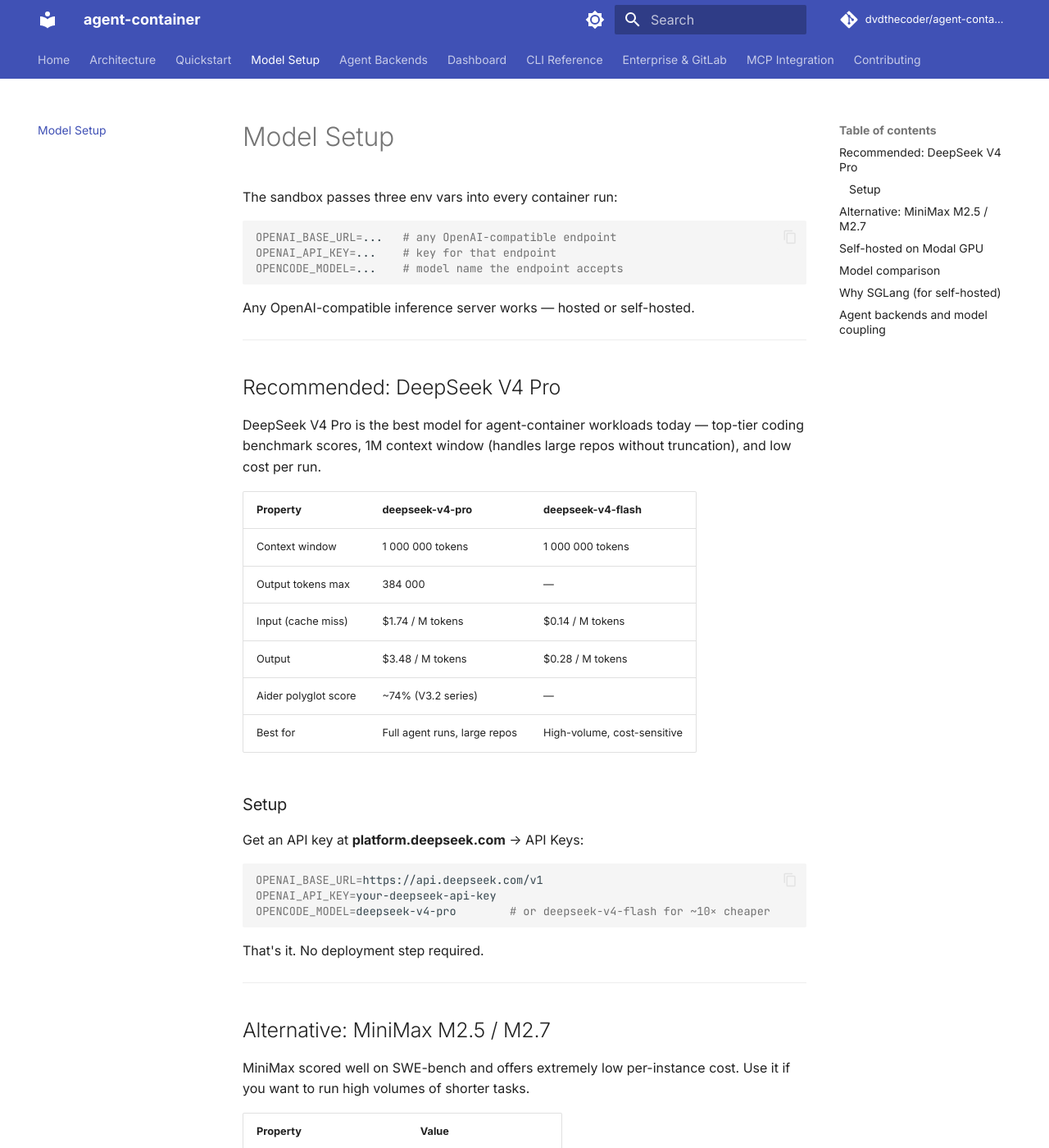
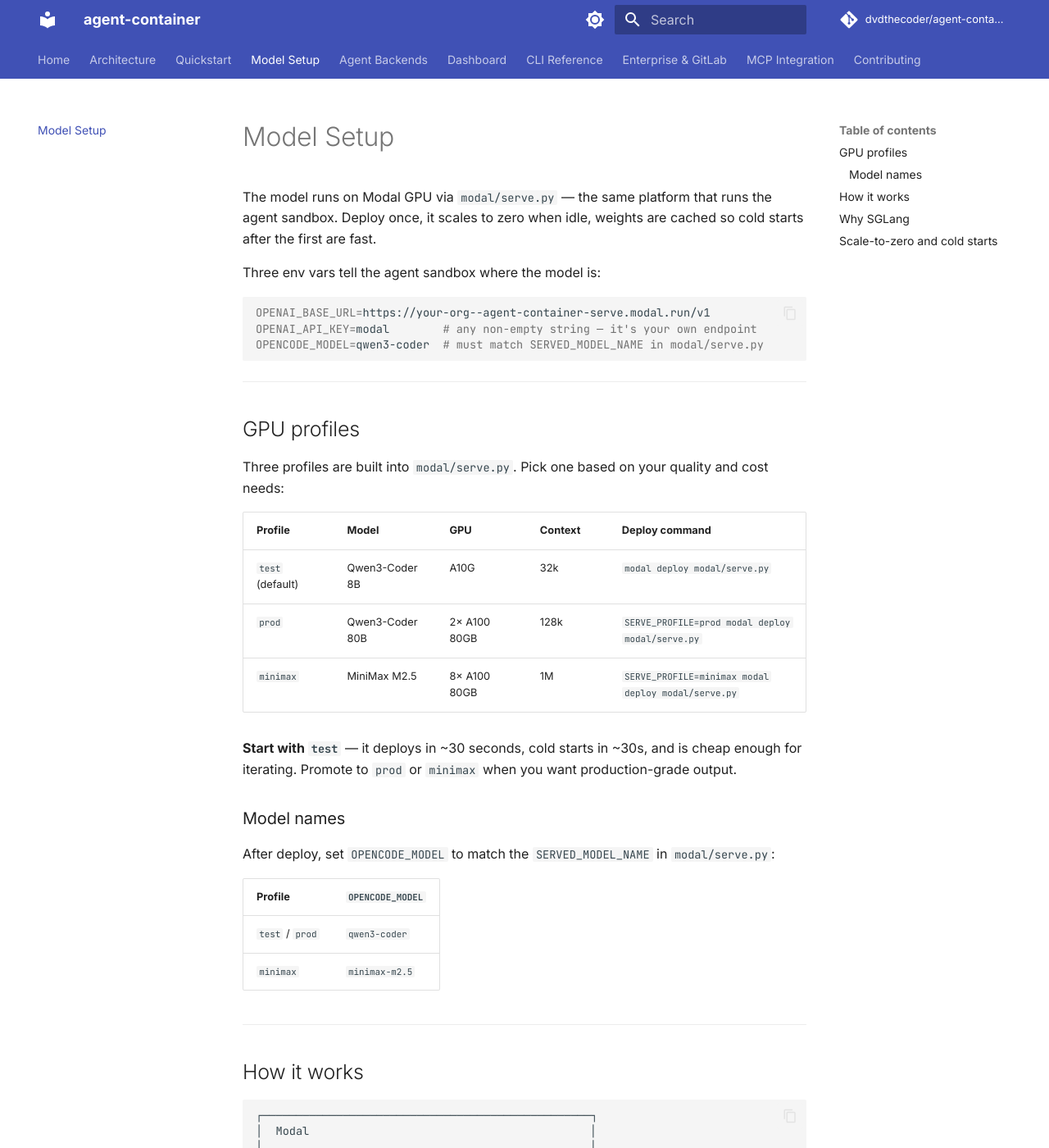
Before and after one commit to dvdthecoder/agent-container, an MkDocs documentation site: the page built from docs/models.md, in a window 1280 px wide and 1400 px high. Shown: the whole window at 82% size. Built offline with MkDocs 1.6.1 and Material for MkDocs 9.7.7, drawn with Linux system fonts in a browser that asks for light colours; comment, search, counter and statistics services are not loaded; some of the changed text lies outside the part shown.

Commit message:
fix(sandbox): stop leaking Modal apps + restrict setup to Modal-only
Container leak fix:
- Remove modal.App.lookup() per run — each run was creating a named
  Modal app (agent-container-{uuid}) that accumulated and never cleaned
  up. 61 leaked apps confirmed. Sandbox.create() works without an app
  arg; each sandbox gets its own ID automatically.
- Remove unused `uuid` import

Docs overhaul (closes #58):
- .env.example: remove all external provider options (DeepSeek, MiniMax
  hosted, GitHub Models). Single setup: deploy modal/serve.py → paste URL
- README: rewrite quickstart to 3 steps, architecture diagram updated,
  model section replaced with GPU profiles table
- docs/quickstart.md: rewritten around Modal-only flow, no branching
- docs/models.md: remove external provider comparison, focus on GPU
  profiles, SGLang RadixAttention, cold start times
- docs/agents.md: opencode section updated — points at Modal endpoint,
  no DeepSeek/MiniMax references; comparison table updated

Co-Authored-By: Claude Sonnet 4.6 <noreply@anthropic.com>

````diff
--- a/docs/agents.md
+++ b/docs/agents.md
@@ -25,19 +25,20 @@ spec = AgentTaskSpec(
 
 ## OpenCode (default)
 
-[OpenCode](https://opencode.ai) is an open-source coding agent designed to work with any
-OpenAI-compatible model endpoint.
+[OpenCode](https://opencode.ai) is an open-source coding agent that runs inside the sandbox and
+talks to your self-hosted model endpoint on Modal.
 
 ```bash
 AGENT_BACKEND=opencode   # or omit — this is the default
-OPENAI_BASE_URL=...
-OPENAI_API_KEY=...
-OPENCODE_MODEL=...
+
+# Set after deploying modal/serve.py:
+OPENAI_BASE_URL=https://your-org--agent-container-serve.modal.run/v1
+OPENAI_API_KEY=modal
+OPENCODE_MODEL=qwen3-coder   # or minimax-m2.5
 ```
 
-**Best for**: teams wanting the best quality-to-cost ratio. Point `OPENAI_BASE_URL` at DeepSeek's
-API (`deepseek-v4-pro`) for ~74% aider score at ~$1–3/run, or at a self-hosted SGLang endpoint
-for full air-gap deployments. The model is fully under your control.
+**Best for**: the default setup. Everything stays on Modal — no external API keys, no code leaves
+your infrastructure.
 
 Invoked inside the container as:
 ```bash
@@ -64,11 +65,8 @@ claude --print "<task prompt>"
 ```
 
 !!! warning "Privacy note"
-    Claude Code sends prompts to Anthropic's API. Code context leaves your network.
-    Use the `opencode` backend with SGLang if full air-gap is required.
-
-**Best for**: teams already using Claude Code who want consistent agent behaviour between their
-local sessions and automated sandbox runs.
+    Claude Code sends prompts to Anthropic's API. Code context leaves your Modal sandbox.
+    Use the `opencode` backend for full air-gap.
 
 ---
 
@@ -88,8 +86,9 @@ Invoked inside the container as:
 gemini --yolo -p "<task prompt>"
 ```
 
-**Best for**: teams already on GCP who need to stay within Google's infrastructure. Vertex AI
-backend keeps prompts within your GCP project.
+!!! note "Air-gap with Vertex AI"
+    Using Vertex AI keeps prompts within your GCP project. For full on-prem air-gap, use the
+    `opencode` backend with your self-hosted Modal endpoint.
 
 ---
 
@@ -97,10 +96,10 @@ backend keeps prompts within your GCP project.
 
 | | OpenCode | Claude Code | Gemini CLI |
 |---|---|---|---|
-| Model | Any via `OPENAI_BASE_URL` | Anthropic API | Google AI / Vertex |
-| Open source | ✅ | ❌ | ✅ |
-| Air-gap capable | ✅ (with SGLang or MiniMax) | ❌ | ✅ (Vertex AI) |
-| Recommended model | deepseek-v4-pro (~74% aider) | Claude Sonnet 4.5 | Gemini 2.5 Pro |
+| Model | Self-hosted on Modal | Anthropic API | Google AI / Vertex |
+| External API key needed | ❌ | ✅ | ✅ |
+| Air-gap capable | ✅ | ❌ | ✅ (Vertex AI) |
+| Default | ✅ | ❌ | ❌ |
 
 ---
 
--- a/docs/models.md
+++ b/docs/models.md
@@ -1,120 +1,89 @@
 # Model Setup
 
-The sandbox passes three env vars into every container run:
+The model runs on Modal GPU via `modal/serve.py` — the same platform that runs the agent sandbox.
+Deploy once, it scales to zero when idle, weights are cached so cold starts after the first are fast.
+
+Three env vars tell the agent sandbox where the model is:
 
 ```bash
-OPENAI_BASE_URL=...   # any OpenAI-compatible endpoint
-OPENAI_API_KEY=...    # key for that endpoint
-OPENCODE_MODEL=...    # model name the endpoint accepts
-```
-
-Any OpenAI-compatible inference server works — hosted or self-hosted.
-
----
-
-## Recommended: DeepSeek V4 Pro
-
-DeepSeek V4 Pro is the best model for agent-container workloads today — top-tier coding benchmark
-scores, 1M context window (handles large repos without truncation), and low cost per run.
-
-| Property | deepseek-v4-pro | deepseek-v4-flash |
-|---|---|---|
-| Context window | 1 000 000 tokens | 1 000 000 tokens |
-| Output tokens max | 384 000 | — |
-| Input (cache miss) | $1.74 / M tokens | $0.14 / M tokens |
-| Output | $3.48 / M tokens | $0.28 / M tokens |
-| Aider polyglot score | ~74% (V3.2 series) | — |
-| Best for | Full agent runs, large repos | High-volume, cost-sensitive |
-
-### Setup
-
-Get an API key at **platform.deepseek.com** → API Keys:
-
-```bash
-OPENAI_BASE_URL=https://api.deepseek.com/v1
-OPENAI_API_KEY=your-deepseek-api-key
-OPENCODE_MODEL=deepseek-v4-pro        # or deepseek-v4-flash for ~10× cheaper
-```
-
-That's it. No deployment step required.
-
----
-
-## Alternative: MiniMax M2.5 / M2.7
-
-MiniMax scored well on SWE-bench and offers extremely low per-instance cost. Use it if you want
-to run high volumes of shorter tasks.
-
-| Property | Value |
-|---|---|
-| Context window | 1 000 000 tokens |
-| Cost (SWE-bench instance) | $0.073 |
-| Architecture | MoE + Lightning Attention |
-| Latest model | MiniMax-M2.7 |
-
-```bash
-OPENAI_BASE_URL=https://api.minimax.io/v1
-OPENAI_API_KEY=your-minimax-api-key   # platform.minimax.io → API Keys
-OPENCODE_MODEL=MiniMax-M2.5           # or MiniMax-M2.7 (latest), MiniMax-M2.5-highspeed
+OPENAI_BASE_URL=https://your-org--agent-container-serve.modal.run/v1
+OPENAI_API_KEY=modal        # any non-empty string — it's your own endpoint
+OPENCODE_MODEL=qwen3-coder  # must match SERVED_MODEL_NAME in modal/serve.py
 ```
 
 ---
 
-## Self-hosted on Modal GPU
+## GPU profiles
 
-For full air-gap or maximum control, deploy the model on Modal. Three profiles:
+Three profiles are built into `modal/serve.py`. Pick one based on your quality and cost needs:
 
-| Profile | Model | GPU | Context | Command |
+| Profile | Model | GPU | Context | Deploy command |
 |---|---|---|---|---|
-| `test` | Qwen3-Coder 8B | A10G | 32 k | `modal deploy modal/serve.py` |
-| `prod` | Qwen3-Coder 80B | 2× A100 80GB | 128 k | `SERVE_PROFILE=prod modal deploy modal/serve.py` |
-| `minimax` | MiniMax M2.5 | 8× A100 80GB | 1 M | `SERVE_PROFILE=minimax modal deploy modal/serve.py` |
+| `test` (default) | Qwen3-Coder 8B | A10G | 32k | `modal deploy modal/serve.py` |
+| `prod` | Qwen3-Coder 80B | 2× A100 80GB | 128k | `SERVE_PROFILE=prod modal deploy modal/serve.py` |
+| `minimax` | MiniMax M2.5 | 8× A100 80GB | 1M | `SERVE_PROFILE=minimax modal deploy modal/serve.py` |
 
-After deployment Modal prints the endpoint URL:
+**Start with `test`** — it deploys in ~30 seconds, cold starts in ~30s, and is cheap enough for
+iterating. Promote to `prod` or `minimax` when you want production-grade output.
 
-```bash
-OPENAI_BASE_URL=https://your-org--agent-container-serve.modal.run/v1
-OPENAI_API_KEY=modal
-OPENCODE_MODEL=deepseek-v4-pro    # or minimax-m2.5 / qwen3-coder
-```
+### Model names
+
+After deploy, set `OPENCODE_MODEL` to match the `SERVED_MODEL_NAME` in `modal/serve.py`:
+
+| Profile | `OPENCODE_MODEL` |
+|---|---|
+| `test` / `prod` | `qwen3-coder` |
+| `minimax` | `minimax-m2.5` |
 
 ---
 
-## Model comparison
+## How it works
 
-| Model | Aider score | Cost/run (est.) | Context | Hosted API |
-|---|---|---|---|---|
-| GPT-5 | 88% | $17–29 | — | OpenAI |
-| Gemini 2.5 Pro | 83% | $45–50 | 1M | Google |
-| o3 | 77% | $13.75 | — | OpenAI |
-| **DeepSeek V4 Pro** | **~74%** | **~$1–3** | **1M** | **DeepSeek** |
-| DeepSeek V4 Flash | — | ~$0.10–0.30 | 1M | DeepSeek |
-| MiniMax M2.5 | (SWE-bench #1) | ~$0.07/instance | 1M | MiniMax |
+```
+┌─────────────────────────────────────────────────┐
+│  Modal                                          │
+│                                                 │
+│  Agent sandbox          Model server            │
+│  ┌──────────────┐       ┌─────────────────┐     │
+│  │ opencode     │──────▶│ SGLang          │     │
+│  │ (your task)  │ HTTP  │ Qwen3-Coder     │     │
+│  └──────────────┘       │ or MiniMax M2.5 │     │
+│                         └─────────────────┘     │
+└─────────────────────────────────────────────────┘
+```
 
-DeepSeek V4 Pro hits the quality/cost sweet spot for automated agent runs in CI — good enough
-to ship production PRs, cheap enough to run on every PR or nightly.
+The sandbox and the model server communicate over Modal's internal network. No traffic leaves Modal.
 
 ---
 
-## Why SGLang (for self-hosted)
+## Why SGLang
 
 SGLang's **RadixAttention** automatically caches shared KV prefixes across requests. Agent runs
-against the same repo repeatedly re-use the cached representation of the system prompt and repo
-context — only the task-specific tokens are computed from scratch.
+against the same repo re-use the cached system prompt and repo context — only task-specific tokens
+are computed fresh.
 
 This matters for agent-container because:
 
 - Every run against the same repo shares a large common prefix (system prompt + file tree)
-- Multiple CI runs against the same repo in parallel hit the cache simultaneously
+- Multiple CI runs against the same repo in parallel all hit the prefix cache
+
+Benchmark: `make test-e2e` covers end-to-end wall time. Issue #48 tracks a formal throughput
+comparison at 1/4/8 concurrent runs.
 
 ---
 
-## Agent backends and model coupling
+## Scale-to-zero and cold starts
 
-| Backend | Model source |
+Modal scales the model server to zero after `scaledown_window` seconds of inactivity (5–10 min
+depending on profile). You pay only for active inference time.
+
+Cold start times (first request after scale-down):
+
+| Profile | Cold start |
 |---|---|
-| `opencode` | Any endpoint via `OPENAI_BASE_URL` — DeepSeek, MiniMax, or self-hosted |
-| `claude` | Anthropic API (`ANTHROPIC_API_KEY`) |
-| `gemini` | Google AI / Vertex (`GEMINI_API_KEY`) |
+| `test` | ~30s |
+| `prod` | ~2–3 min |
+| `minimax` | ~5–8 min |
 
-The `opencode` backend is the default. Swap the three env vars to change models — no code changes.
+Model weights are stored in a Modal Volume (`agent-container-models`) and are not re-downloaded
+on cold start after the first deploy.
--- a/docs/quickstart.md
+++ b/docs/quickstart.md
@@ -1,27 +1,34 @@
 # Quickstart
 
-Get your first agent task running in under 5 minutes.
+Get your first agent task running in under 10 minutes.
 
 ## Prerequisites
 
 - Python 3.11+
 - A [Modal](https://modal.com) account (free tier works)
 - A GitHub personal access token
-- A DeepSeek API key — get one at [platform.deepseek.com](https://platform.deepseek.com) (recommended)
-  or any other OpenAI-compatible model endpoint
 
 ## 1. Install
 
 ```bash
 pip install agent-container
+modal token new   # browser prompt — saves token to ~/.modal.toml
 ```
 
-## 2. Get a Modal token
+## 2. Deploy your model
+
+Everything runs on Modal — including the model. Deploy it once and it scales to zero when idle.
 
 ```bash
-pip install modal
-modal token new
-# follow the browser prompt — saves token to ~/.modal.toml
+modal deploy modal/serve.py                        # Qwen3-Coder 8B  — A10G        (start here)
+SERVE_PROFILE=prod    modal deploy modal/serve.py  # Qwen3-Coder 80B — 2×A100 80GB (production)
+SERVE_PROFILE=minimax modal deploy modal/serve.py  # MiniMax M2.5    — 8×A100 80GB (best quality)
+```
+
+Modal prints the endpoint URL after deploy — you need it in the next step:
+
+```
+✓ Created web endpoint: https://your-org--agent-container-serve.modal.run
 ```
 
 ## 3. Configure
@@ -30,30 +37,21 @@ modal token new
 cp .env.example .env
 ```
 
-Edit `.env` — the minimum required fields:
+Fill in three things:
 
 ```bash
-# Modal — sandbox compute
+# Modal credentials
 MODAL_TOKEN_ID=ak-...
 MODAL_TOKEN_SECRET=as-...
 
-# GitHub
+# Your model endpoint (URL from step 2)
+OPENAI_BASE_URL=https://your-org--agent-container-serve.modal.run/v1
+OPENAI_API_KEY=modal
+OPENCODE_MODEL=qwen3-coder   # or minimax-m2.5 — see modal/serve.py
+
+# GitHub token — Contents (read) + Pull Requests (read/write)
 GITHUB_TOKEN=ghp_...
-
-# Model — DeepSeek V4 Pro (recommended: ~74% aider score, ~$1-3/run, 1M context)
-OPENAI_BASE_URL=https://api.deepseek.com/v1
-OPENAI_API_KEY=your-deepseek-api-key
-OPENCODE_MODEL=deepseek-v4-pro
 ```
-
-!!! tip "Self-hosted model (optional)"
-    To run the model on your own Modal GPU instead:
-    ```bash
-    SERVE_PROFILE=minimax modal deploy modal/serve.py  # MiniMax M2.5, 8× A100
-    SERVE_PROFILE=prod    modal deploy modal/serve.py  # Qwen3-Coder 80B
-    modal deploy modal/serve.py                        # Qwen3-Coder 8B (test)
-    ```
-    Then set `OPENAI_BASE_URL` to the printed endpoint URL.
 
 ## 4. Run your first task
 
@@ -85,12 +83,12 @@ Live view of all running, completed, and failed agent runs — phases, log strea
 
 ## 6. Wire up MCP (optional)
 
-`.claude/settings.json` and `.gemini/settings.json` are already checked into the repo.
-Fill in your tokens and the `sandbox_run`, `sandbox_list`, `sandbox_status`, `sandbox_stop`
-tools appear automatically in Claude Code and Gemini CLI.
+`.claude/settings.json` is already checked into the repo. Fill in your tokens and the
+`sandbox_run`, `sandbox_list`, `sandbox_status`, `sandbox_stop` tools appear automatically
+in Claude Code and Gemini CLI.
 
 ```bash
-make mcp      # start MCP server standalone (stdio)
+make mcp          # start MCP server standalone (stdio)
 claude mcp list   # verify agent-container appears
 ```
 
@@ -98,7 +96,7 @@ claude mcp list   # verify agent-container appears
 
 ## Next steps
 
-- [Model Setup](models.md) — MiniMax hosted vs self-hosted, all profiles
+- [Model Setup](models.md) — GPU profiles, SGLang, RadixAttention caching
 - [Agent Backends](agents.md) — use Claude Code or Gemini CLI instead of OpenCode
 - [MCP Integration](mcp.md) — trigger runs from inside Claude Code
 - [Enterprise & GitLab](enterprise.md) — GitLab MRs, air-gap setup
````
Also changed, not shown: README.md (+52 -76 lines), 2 other files.
